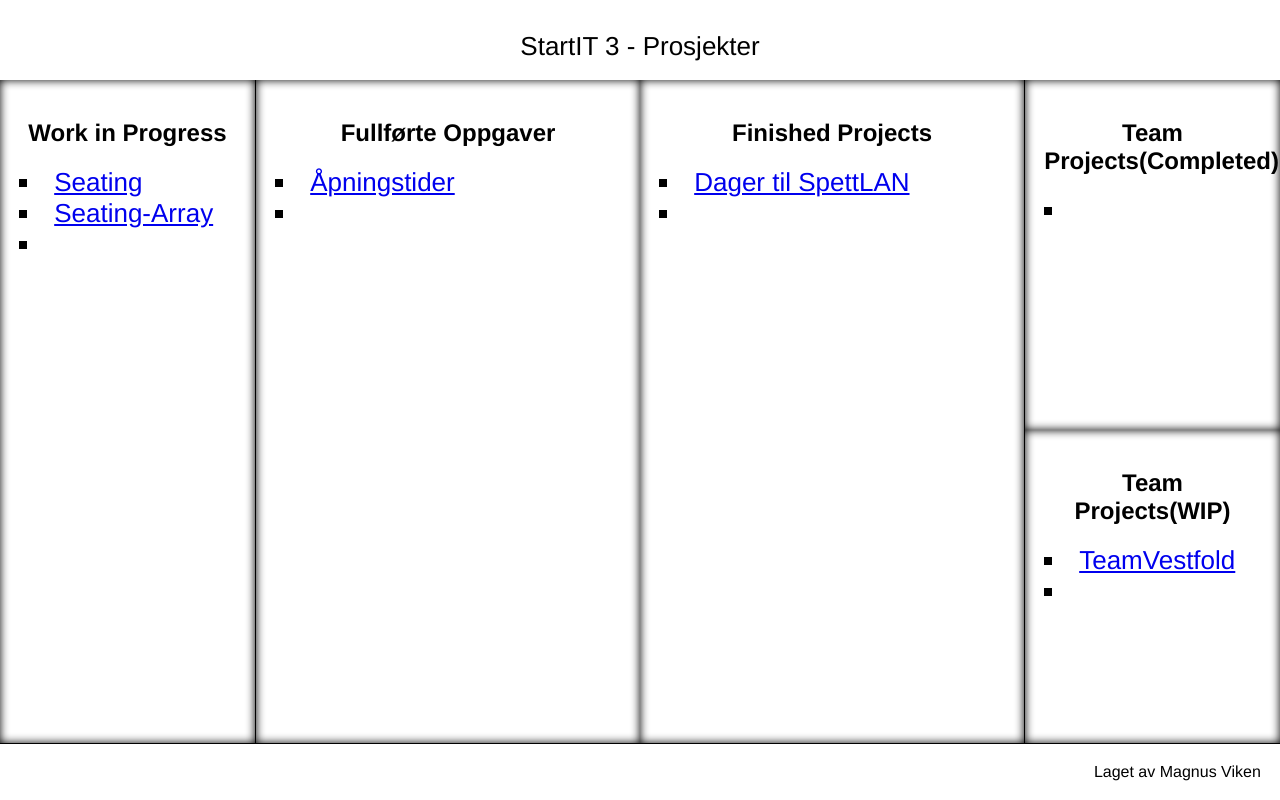
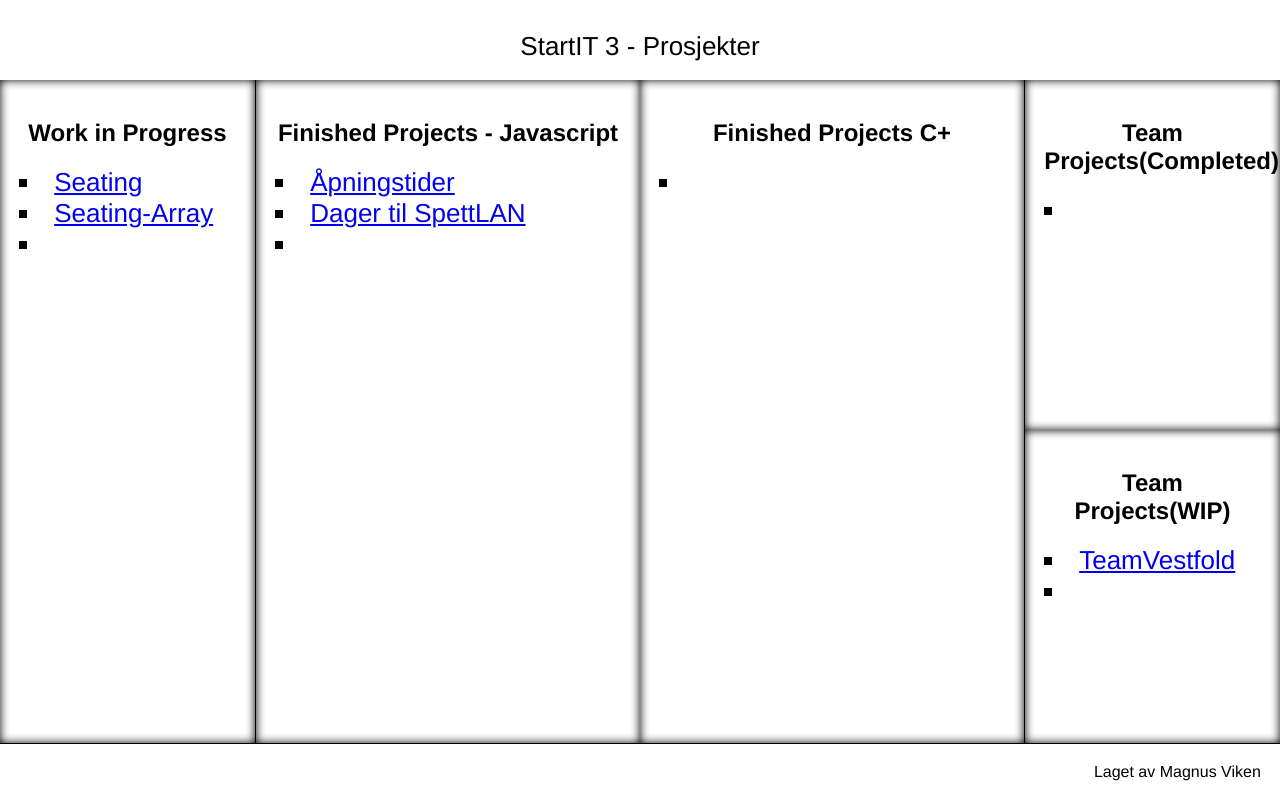
Before and after one commit to Ravnster/Sideprojects, a plain HTML site: page index.html in a window 1280 px wide. Drawn offline with Linux system fonts and the light colour scheme.

Commit message:
Update index.html

```diff
--- a/index.html
+++ b/index.html
@@ -114,14 +114,14 @@
 
 
     <article id="oppgaver">
-        <h1>Fullførte Oppgaver</h1>
+        <h1>Finished Projects - Javascript</h1>
         <li><a href="https://ravnster.github.io/Sideprojects/Oppgaver/apningstider.html">Åpningstider</a></li>
+        <li><a href="https://ravnster.github.io/Sideprojects/sideprojects/dagertilspettlan.html">Dager til SpettLAN</a></li>
         <li></li>
     </article>
 
     <article id="finishedprojects">
-            <h1>Finished Projects</h1>
-        <li><a href="https://ravnster.github.io/Sideprojects/sideprojects/dagertilspettlan.html">Dager til SpettLAN</a></li>
+            <h1>Finished Projects C+</h1>
             <li></li>
         </article>
 
```
